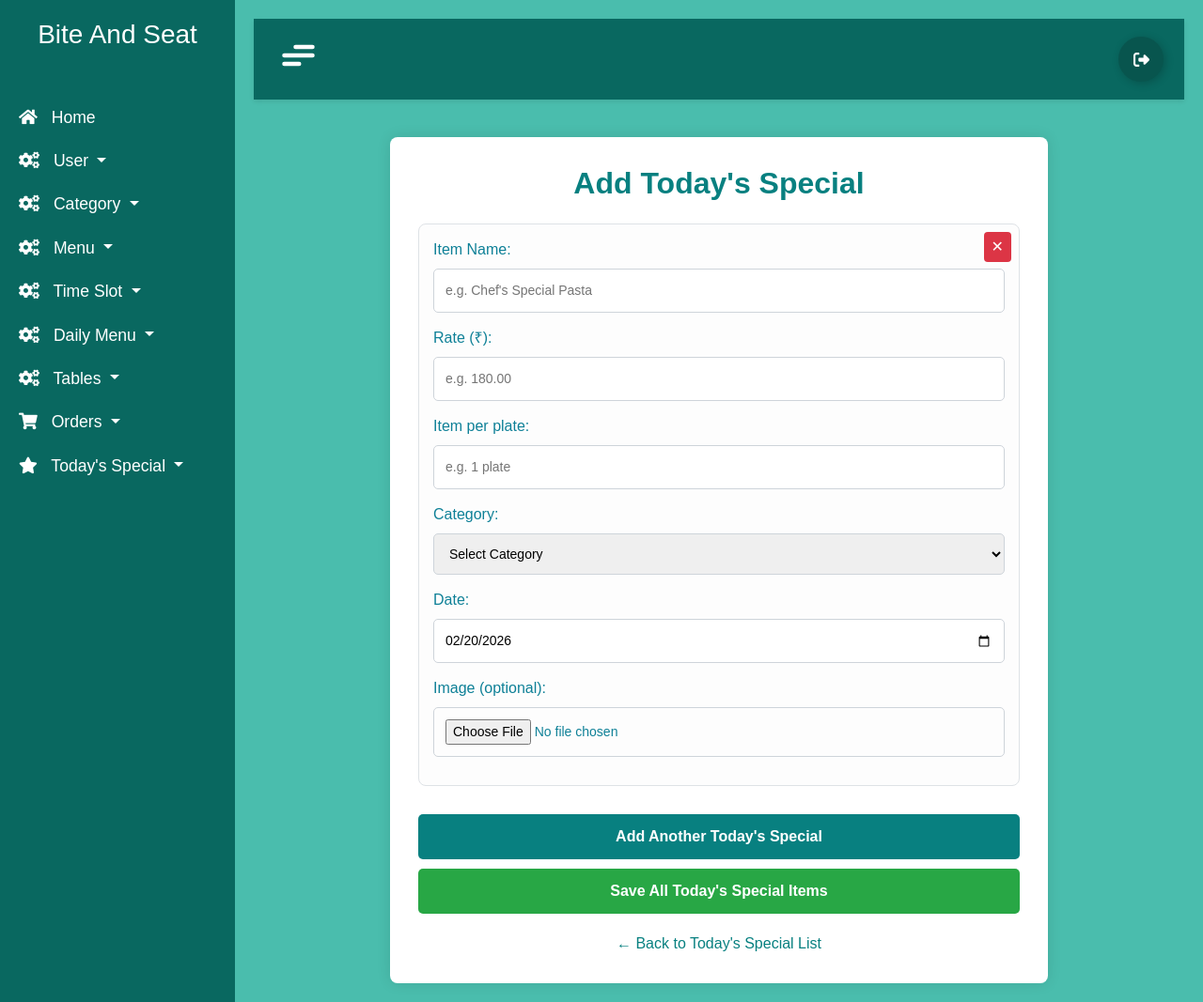
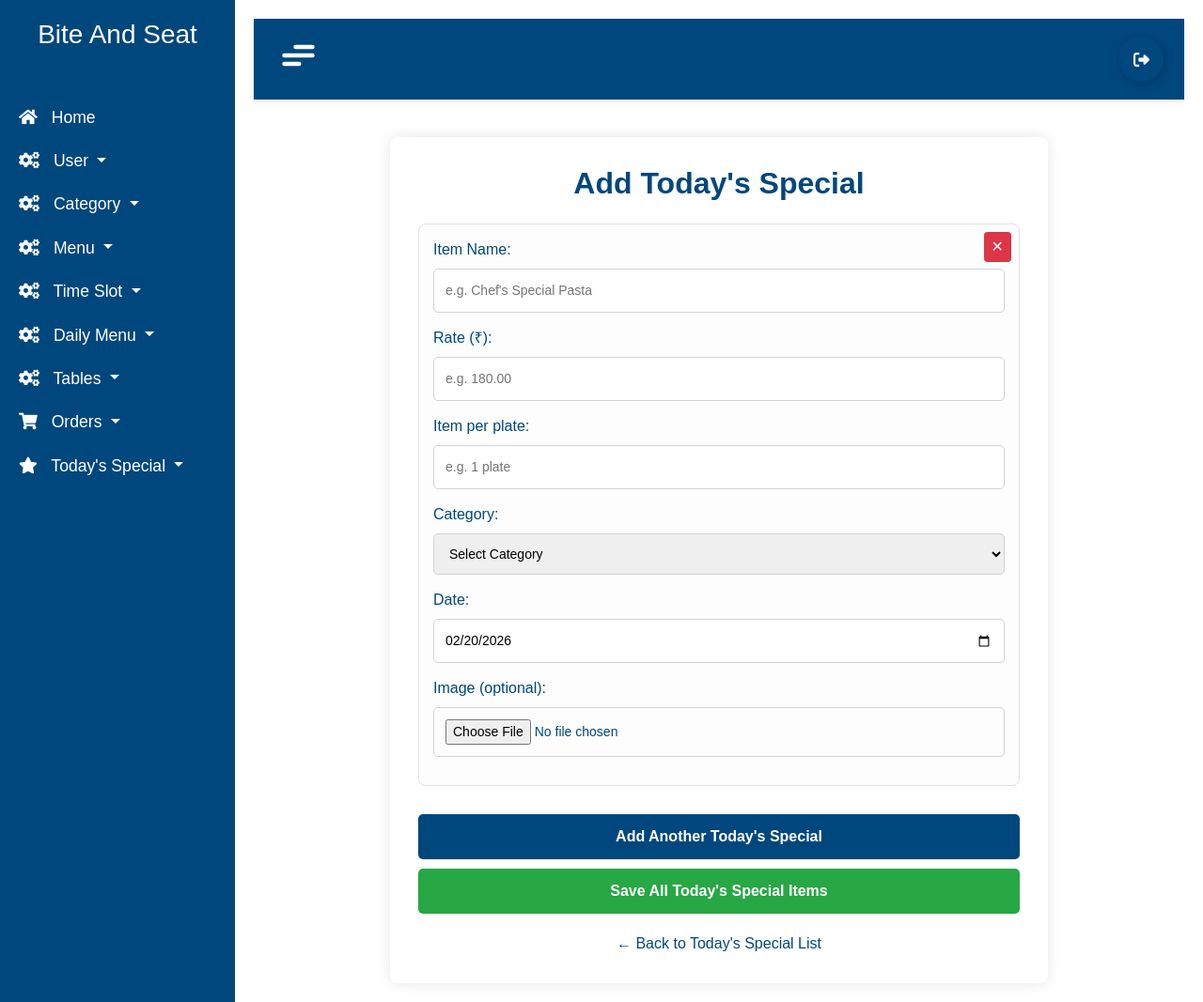
Before and after one commit to ociuzacademy/Bite_and_Seat_Backend, a Django app: template adminapp/templates/adminapp/add_todays_special.html in a window 1280 px wide. Shown: the whole page at 94% size. Run offline with Django 5.2, Linux system fonts and the light colour scheme; the template is opened without the code that fills it, so the values that code supplies are empty.

Commit message:
By Ananya

```diff
--- a/adminapp/templates/adminapp/add_category.html
+++ b/adminapp/templates/adminapp/add_category.html
@@ -27,7 +27,7 @@
         .btn {
             width: 100%;
             padding: 12px;
-            background-color: #088080;
+            background-color: #00477d;
             color: white;
             border: none;
             font-weight: bold;
@@ -36,7 +36,7 @@
         }
 
         .btn:hover {
-            background-color: #088080;
+            background-color: #003366;
         }
 
         .error {
@@ -63,7 +63,7 @@
 <body>
 
 <div class="form-container">
-    <h2 class="mb-4 fw-bold" style="color: #088080;">Add Category</h2>
+    <h2 class="mb-4 fw-bold" style="color: #00477d;">Add Category</h2>
 
     {% if error %}
         <p class="error">{{ error }}</p>
--- a/adminapp/templates/adminapp/add_todays_special.html
+++ b/adminapp/templates/adminapp/add_todays_special.html
@@ -74,11 +74,11 @@
         }
 
         .add-btn {
-            background-color: #088080;
+            background-color: #00477d;
         }
 
         .add-btn:hover {
-            background-color: #066666;
+            background-color: #003366;
         }
 
         .submit-btn {
@@ -95,7 +95,7 @@
         }
 
         .back-link a {
-            color: #088080;
+            color: #00477d;
             text-decoration: none;
             font-weight: 500;
         }
@@ -105,15 +105,15 @@
         }
 
         .booking-info {
-            background: #e8f7f6;
+            background: #e6f0ff;
             padding: 15px;
             border-radius: 8px;
             margin: 20px 0;
-            border-left: 4px solid #0e8097;
+            border-left: 4px solid #00477d;
         }
 
         .booking-info strong {
-            color: #0e8097;
+            color: #00477d;
         }
 
         .booking-info ul {
@@ -135,7 +135,7 @@
     </style>
 
 <div class="form-container">
-    <h2 class="mb-4 fw-bold" style="color: #088080;">Add Today's Special</h2>
+    <h2 class="mb-4 fw-bold" style="color: #00477d;">Add Today's Special</h2>
 
     {% if messages %}
     <div class="messages">
--- a/adminapp/templates/adminapp/admin_all_orders.html
+++ b/adminapp/templates/adminapp/admin_all_orders.html
@@ -3,9 +3,9 @@
 
 <style>
   :root {
-    --primary-color: #087272;
-    --primary-light: #e0f4f3;
-    --primary-dark: #065c5c;
+    --primary-color: #00477d;
+    --primary-light: #ffffff;
+    --primary-dark: #003366;
   }
 
   body {
--- a/adminapp/templates/adminapp/admin_cancelled_orders.html
+++ b/adminapp/templates/adminapp/admin_cancelled_orders.html
@@ -4,9 +4,9 @@
 
 <style>
   :root {
-    --primary-color: #087272;
-    --primary-light: #e0f4f3;
-    --primary-dark: #065c5c;
+    --primary-color: #00477d;
+    --primary-light: #ffffff;
+    --primary-dark: #003366;
     --danger-color: #dc3545;
     --danger-light: #f8d7da;
   }
--- a/adminapp/templates/adminapp/admin_pending_users.html
+++ b/adminapp/templates/adminapp/admin_pending_users.html
@@ -14,8 +14,8 @@
             box-shadow: 0 2px 10px rgba(0,0,0,0.1);
         }
         h2 {
-            color: #333;
-            border-bottom: 2px solid #4CAF50;
+            color: #00477d;
+            border-bottom: 2px solid #00477d;
             padding-bottom: 10px;
         }
         .message {
@@ -44,7 +44,7 @@
             border-bottom: 1px solid #ddd;
         }
         th {
-            background-color: #4CAF50;
+            background-color: #00477d;
             color: white;
         }
         tr:hover {
--- a/adminapp/templates/adminapp/dashboard.html
+++ b/adminapp/templates/adminapp/dashboard.html
@@ -13,8 +13,8 @@
         /* General Styles */
         body {
             font-family: 'Poppins', sans-serif;
-            background: #4abdad;
-            color: #0e8097;
+            background: #ffffff;
+            color: #00477d;
         }
 
         .wrapper {
@@ -27,7 +27,7 @@
         #sidebar {
             min-width: 250px;
             max-width: 250px;
-            background: #096860;
+            background: #00477d;
             color: #fff;
             transition: all 0.3s;
             min-height: 100vh;
@@ -39,7 +39,7 @@
 
         #sidebar .sidebar-header {
             padding: 20px;
-            background: #096860;
+            background: #00477d;
             text-align: center;
         }
 
@@ -69,12 +69,16 @@
 
         /* Dropdown Styles */
         #sidebar ul li a[aria-expanded="true"] {
-            background: #096860;
+            background: #00477d;
         }
 
         #sidebar ul ul a {
             padding-left: 30px;
-            background: #096860;
+            background: #00477d;
+        }
+
+        #sidebar ul ul a:hover {
+            background: #003366;
         }
 
         /* Content Styles */
@@ -88,7 +92,7 @@
         /* Navbar Styles */
         .navbar {
             padding: 15px 10px;
-            background: #096860;
+            background: #00477d;
             border: none;
             border-radius: 0;
             margin-bottom: 40px;
@@ -132,7 +136,7 @@
             position: absolute;
             height: 40%;
             width: 100%;
-            background-color: #096860;
+            background-color: #00477d;
             bottom: 0;
             right: 0;
             transform: translatey(70px);
@@ -325,7 +329,7 @@
             overflow: hidden;
             transition-duration: .3s;
             box-shadow: 2px 2px 10px rgba(0, 0, 0, 0.199);
-            background-color: #08554e;
+            background-color: #00477d;
         }
 
         /* plus sign */
@@ -362,6 +366,7 @@
             width: 125px;
             border-radius: 40px;
             transition-duration: .3s;
+            background-color: #003366;
         }
 
         .Btn:hover .sign {
@@ -652,7 +657,6 @@
         });
     </script>
 
-    <!-- ⭐ ADD THIS BLOCK ⭐ -->
     {% block scripts %}{% endblock %}
 
 </body>
--- a/userapp/models.py
+++ b/userapp/models.py
@@ -389,7 +389,7 @@ class FeedbackItem(models.Model):
     feedback = models.ForeignKey(
         Feedback, on_delete=models.CASCADE, related_name="items"
     )
-    food_item = models.ForeignKey(TblMenuItem, on_delete=models.CASCADE)
+    food_item = models.ForeignKey(MenuItem, on_delete=models.CASCADE)
 
     rating = models.IntegerField(
         validators=[MinValueValidator(1), MaxValueValidator(5)]
--- a/userapp/serializers.py
+++ b/userapp/serializers.py
@@ -1,6 +1,6 @@
 from rest_framework import serializers
 from .models import *
-from adminapp.models import MenuItem  # This should be the correct import
+from adminapp.models import MenuItem
 
 
 # class tbl_registerSerializer(serializers.ModelSerializer):
@@ -486,6 +486,8 @@ class TablesSerializer(serializers.ModelSerializer):
 #         fields = ['id', 'user', 'order', 'rating', 'feedback', 'image', 'created_at']
 
 class FeedbackItemSerializer(serializers.ModelSerializer):
+    food_item = serializers.PrimaryKeyRelatedField(queryset=MenuItem.objects.all())
+
     class Meta:
         model = FeedbackItem
         fields = ['food_item', 'rating']
```
Also changed, not shown: adminapp/templates/adminapp/add_daily_menu.html (+4 -4 lines), adminapp/templates/adminapp/add_menu.html (+9 -4 lines), adminapp/templates/adminapp/add_table.html (+6 -6 lines), adminapp/templates/adminapp/add_time_slot.html (+6 -6 lines), adminapp/templates/adminapp/admin_view_users.html (+5 -5 lines), adminapp/templates/adminapp/category_list.html (+9 -6 lines), adminapp/templates/adminapp/daily_menu_list.html (+5 -5 lines), adminapp/templates/adminapp/menu_list.html (+15 -5 lines), adminapp/templates/adminapp/table_list.html (+6 -6 lines), adminapp/templates/adminapp/time_slot_list.html (+20 -19 lines), adminapp/templates/adminapp/todays_special_list.html (+10 -7 lines), userapp/migrations/0014_alter_feedbackitem_food_item.py (added).
